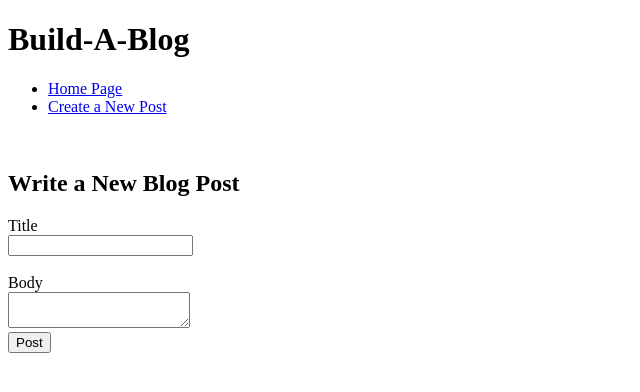
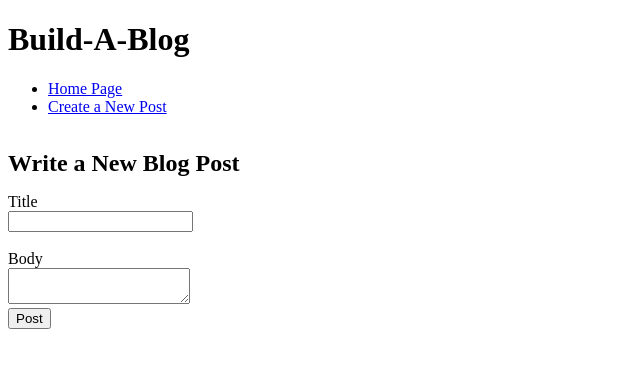
Before and after one commit to VisaLisa/blogz, a Flask app: template template/newpost.html in a window 1280 px wide. Shown: the top 392 px of the page, without its empty margins (0-640 px from the left). Run offline with Flask 2, Linux system fonts and the light colour scheme; the template is opened without the code that fills it, so the values that code supplies are empty.

Commit message:
added style.css

```diff
--- a/template/base.html
+++ b/template/base.html
@@ -2,20 +2,18 @@
 <html>
     <head>
         <title>{{title}}</title>
-        <style type="text/css">
-            .error {
-                color: red;
-            }
-        </style>
+        <link rel="stylesheet" type="text/css" href="../static/style.css">
     </head>
 <body>
     <div>
         <h1>Build-A-Blog</h1>
     </div>
+    <nav>
       <ul>
         <li><a href="/blog">Home Page</a></li>
         <li><a href="/newpost">Create a New Post</a></li>
       </ul>
+    </nav>
     </br>
 
     {% block content %}
--- /dev/null
+++ b/template/static/style.css
@@ -0,0 +1,7 @@
+.error {
+    color: red;
+}
+
+h2{
+    display: inline;
+}
```
